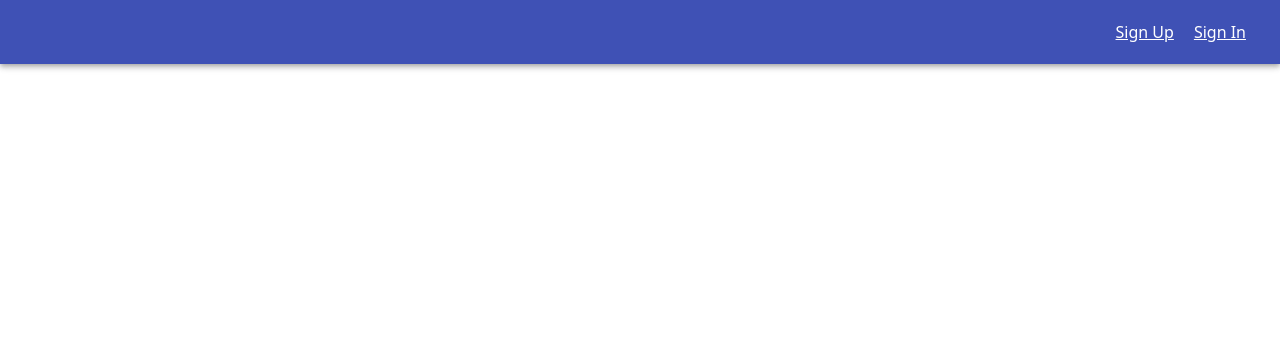
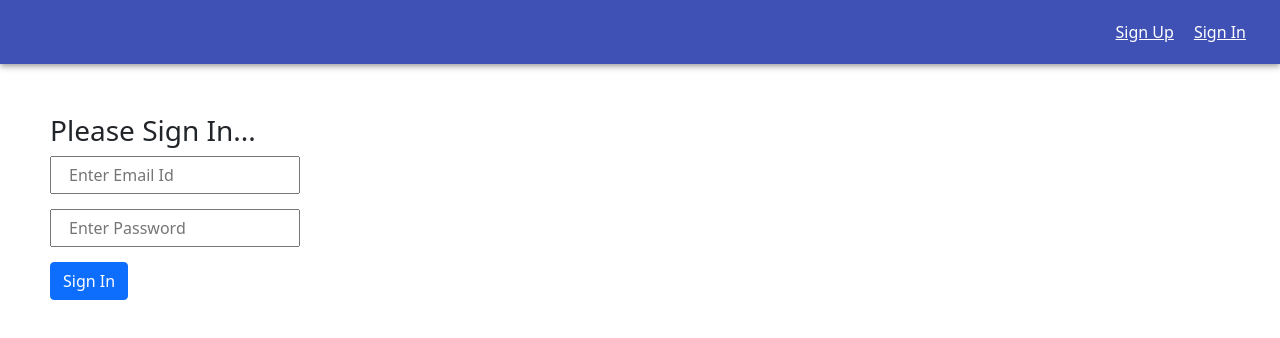
Before and after one commit to hiteshreekoshiya/booklist, a React (Create React App) app: page / in a window 1280 px wide. Shown: the top 338 px of the page. Built offline with nearby package versions, Linux system fonts and the light colour scheme; no server answers; the HTML template or start-up script is replaced by a standard one.

Commit message:
app refactored and ready for db implementation

```diff
--- a/package.json
+++ b/package.json
@@ -15,7 +15,8 @@
     "react-dom": "^17.0.2",
     "react-router": "^5.2.0",
     "react-router-dom": "^5.2.0",
-    "react-scripts": "4.0.3"
+    "react-scripts": "4.0.3",
+    "url-loader": "^4.1.1"
   },
   "scripts": {
     "start": "react-scripts start",
--- a/src/App.js
+++ b/src/App.js
@@ -1,13 +1,21 @@
 import React from 'react';
 import "../node_modules/bootstrap/dist/css/bootstrap.min.css";
 import "../node_modules/bootstrap/dist/js/bootstrap.bundle.min.js";
-import { Route, Switch } from "react-router-dom";
+import { Route, Switch,BrowserRouter as Router } from "react-router-dom";
 import Home from "./Home.jsx";
 import SignIn from "./SignIn";
 import SignUp from "./SignUp";
 import { auth } from "./firebase";
 import { useState, useEffect } from 'react';
 import ButtonAppBar from "./Nav";
+
+
+
+// provider
+import { AuthProvider } from "./Auth/Auth";
+
+// private route component
+import PrivateRoute from "./Auth/PrivateRoute";
 
 const App = () => {
   const [user, setUser] = useState(null);
@@ -24,14 +32,16 @@ const App = () => {
     })
   }, [])
   return (
-    <>
+    <AuthProvider>
+      <Router>
       <ButtonAppBar user={user} />
       <Switch>
-        <Route exact path="/home" component={Home} />
-        <Route exact path="/signin" component={SignIn} />
+        <PrivateRoute exact path="/home" component={Home} />
         <Route exact path="/signup" component={SignUp} />
+        <Route exact path="/" component={SignIn} />
       </Switch>
-    </>
+      </Router>
+   </AuthProvider>
   )
 }
 
--- /dev/null
+++ b/src/Auth/Auth.jsx
@@ -0,0 +1,40 @@
+// react
+import React, { useEffect, useState } from "react";
+
+// firebase
+import {auth} from "../firebase";
+
+// css
+import './loader.css'
+
+// context
+export const AuthContext = React.createContext();
+
+/**
+ * Auth Provider Component
+ */
+export const AuthProvider = ({ children }) => {
+  const [currentUser, setCurrentUser] = useState(null);
+  const [pending, setPending] = useState(true);
+
+  useEffect(() => {
+    auth.onAuthStateChanged((user) => {
+      setCurrentUser(user);
+      setPending(false);
+    });
+  }, []);
+
+  if (pending) {
+    return <><div className="loader"></div></>;
+  }
+
+  return (
+    <AuthContext.Provider
+      value={{
+        currentUser,
+      }}
+    >
+      {children}
+    </AuthContext.Provider>
+  );
+};
--- /dev/null
+++ b/src/Auth/PrivateRoute.jsx
@@ -0,0 +1,25 @@
+// react
+import React, { useContext } from "react";
+import { Route, Redirect } from "react-router-dom";
+
+// context
+import { AuthContext } from "./Auth.jsx";
+
+// authenticated routes
+const PrivateRoute = ({ component: RouteComponent, ...rest }) => {
+  const { currentUser } = useContext(AuthContext);
+  return (
+    <Route
+      {...rest}
+      render={(routeProps) =>
+        !!currentUser ? (
+          <RouteComponent {...routeProps} />
+        ) : (
+          <Redirect to={"/"} />
+        )
+      }
+    />
+  );
+};
+
+export default PrivateRoute;
--- /dev/null
+++ b/src/Auth/loader.css
@@ -0,0 +1,9 @@
+.loader{
+    position: fixed;
+    left: 0px;
+    top: 0px;
+    width: 100%;
+    height: 100%;
+    z-index: 9999;
+    background: url('../images/plant.gif') 50% 50% no-repeat rgb(249,249,249);
+  }
--- a/src/Home.jsx
+++ b/src/Home.jsx
@@ -107,7 +107,7 @@ const App = () => {
                             }
                         </form>
                     </div>
-                    <div>
+                    <div style={{width:'100%'}}>
                         <BookList data={data} EditEvent={EditEvent} deleteEvent={deleteEvent} />
                     </div>
                 </div>
--- a/src/Nav.jsx
+++ b/src/Nav.jsx
@@ -32,14 +32,14 @@ export default function ButtonAppBar(props) {
                         <Typography variant="h6" className={classes.title}> </Typography>
                         {
                             props.user ?
-                                <button type="button" class="btn btn-danger" onClick={() => {
+                                <button type="button" className="btn btn-danger" onClick={() => {
                                     auth.signOut();
-                                    history.push("/signin");
+                                    history.push("/");
                                 }}>Log Out</button>
                                 :
                                 <>
                                     <NavLink style={{ color: "white", padding: "10px" }} exact to="/signup">Sign Up</NavLink>
-                                    <NavLink style={{ color: "white", padding: "10px" }} exact to="/signin"> Sign In</NavLink>
+                                    <NavLink style={{ color: "white", padding: "10px" }} exact to="/"> Sign In</NavLink>
                                 </>
                         }
 
--- a/src/SignIn.jsx
+++ b/src/SignIn.jsx
@@ -1,9 +1,12 @@
-import React from 'react';
-import { useState } from 'react';
+/*eslint-disable react-hooks/exhaustive-deps*/
+import React,{useContext, useEffect} from "react";
+import { useState } from "react";
 import { auth } from "./firebase";
 import { useHistory } from "react-router-dom";
+import { AuthContext } from "./Auth/Auth.jsx";
 
 const SignIn = () => {
+  const { currentUser } = useContext(AuthContext);
   const [email, setEmail] = useState();
   const [pass, setPass] = useState();
   const history = useHistory();
@@ -11,27 +14,49 @@ const SignIn = () => {
   const handleSubmit = async (e) => {
     e.preventDefault();
     try {
-            const response = await auth.signInWithEmailAndPassword(email, pass);
-            alert(`${response.user.email}`);
+      await auth.signInWithEmailAndPassword(email, pass);
+      history.push("/home");
+    } catch (err) {
+      alert(err.message);
+    }
+  };
+
+
+  useEffect(() => {
+    if(currentUser){
         history.push("/home");
     }
-        catch (err) {
-            alert(err.message);
-        }
-    }
-
+  }, [])
   return (
     <>
       <div className="main_div">
-                <form>
+        <form onSubmit={handleSubmit}>
           <h3>Please Sign In...</h3>
-                    <input type="email" placeholder="Enter Email Id" value={email} onChange={(e) => { setEmail(e.target.value) }} /><br />
-                    <input type="password" placeholder="Enter Password" value={pass} onChange={(e) => { setPass(e.target.value) }} /><br />
-                    <button onClick={(e) => { handleSubmit(e) }} type="button" class="btn btn-primary">Sign In</button>
+          <input
+            type="email"
+            placeholder="Enter Email Id"
+            value={email}
+            onChange={(e) => {
+              setEmail(e.target.value);
+            }}
+          />
+          <br />
+          <input
+            type="password"
+            placeholder="Enter Password"
+            value={pass}
+            onChange={(e) => {
+              setPass(e.target.value);
+            }}
+          />
+          <br />
+          <button type="submit" className="btn btn-primary">
+            Sign In
+          </button>
         </form>
       </div>
     </>
-    )
-}
+  );
+};
 
 export default SignIn;
--- a/src/SignUp.jsx
+++ b/src/SignUp.jsx
@@ -11,8 +11,7 @@ function SignUp() {
     const handleSubmit = async (e) => {
         e.preventDefault();
         try {
-            const response = await auth.createUserWithEmailAndPassword(email, pass);
-            alert(`${response.user.email}`);
+            await auth.createUserWithEmailAndPassword(email, pass);
             history.push("/home");
         }
         catch (err) {
@@ -23,11 +22,11 @@ function SignUp() {
     return (
         <>
             <div className="main_div">
-                <form>
+            <form onSubmit={handleSubmit}>
                     <h3>Please Sign Up...</h3>
                     <input type="email" placeholder="Enter Email Id" value={email} onChange={(e) => { setEmail(e.target.value) }} /><br />
                     <input type="password" placeholder="Enter Password" value={pass} onChange={(e) => { setPass(e.target.value) }} /><br />
-                    <button onClick={(e) => { handleSubmit(e) }} type="button" class="btn btn-primary">Sign Up</button>
+                    <button type="submit" className="btn btn-primary">Sign Up</button>
                 </form>
             </div>
         </>
--- a/src/index.css
+++ b/src/index.css
@@ -12,8 +12,8 @@
 }
 .child-div
 {
-    width: 40%;
-    height:100vh;
+    width: 100%;
+    /* height:100vh; */
     background-color: hsl(0, 0%, 98%);
     display: flex;
     flex-direction: column;
@@ -21,7 +21,8 @@
 }
 .heading
 {
-    height: 20vh;
+    margin-top: 10px;
+    /* height: 20vh; */
     text-align: center;
 }
 .center-part
@@ -37,13 +38,13 @@ input
 .save-button
 {
     margin-bottom: 15px;
-    height: 25px;
-    width: 255px;
+    /* height: 25px; */
+    width: 100%;
     background-color: rgb(34, 34, 168);
     color: white;
     border-style: solid;
-    border-color:rgb(16, 206, 240);
-    margin-top: 15px;
+    border-color: rgb(16, 206, 240);
+    /* margin-top: 15px; */
     margin-bottom: 15px;
 }
 .titles
@@ -64,6 +65,17 @@ input
 }
 .main_div
 {
-    margin-top: 20px;
-    margin-left: 20px;
+    display: flex;
+    margin: 50px;
+
 }
+
+input{
+   padding: 17px;
+}
+
+input:focus {
+    border-radius: 5px;
+    border:2px solid salmon;
+    outline: none;
+}
```
Also changed, not shown: src/images/plant.gif (added), 1 other file (tests, documents, lock files or other folders). Lines whose indentation alone changed are shown as unchanged.
